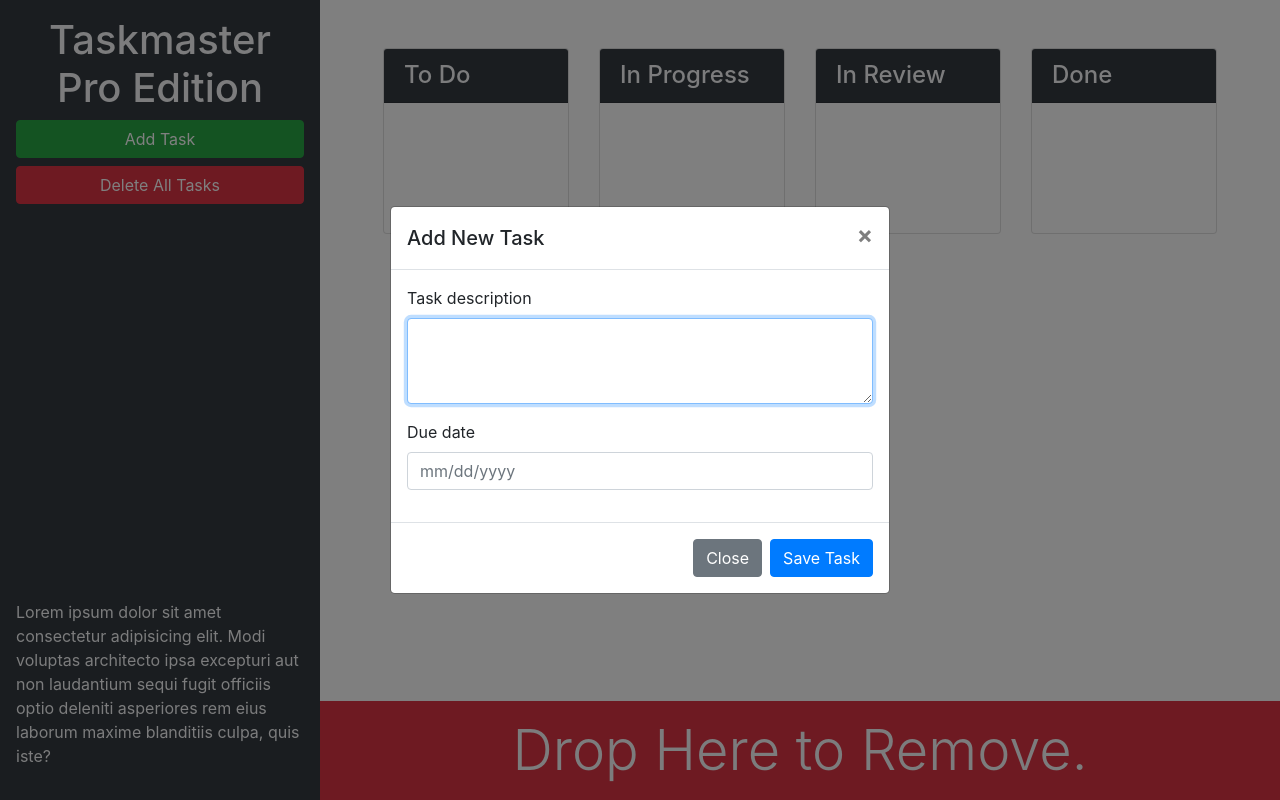
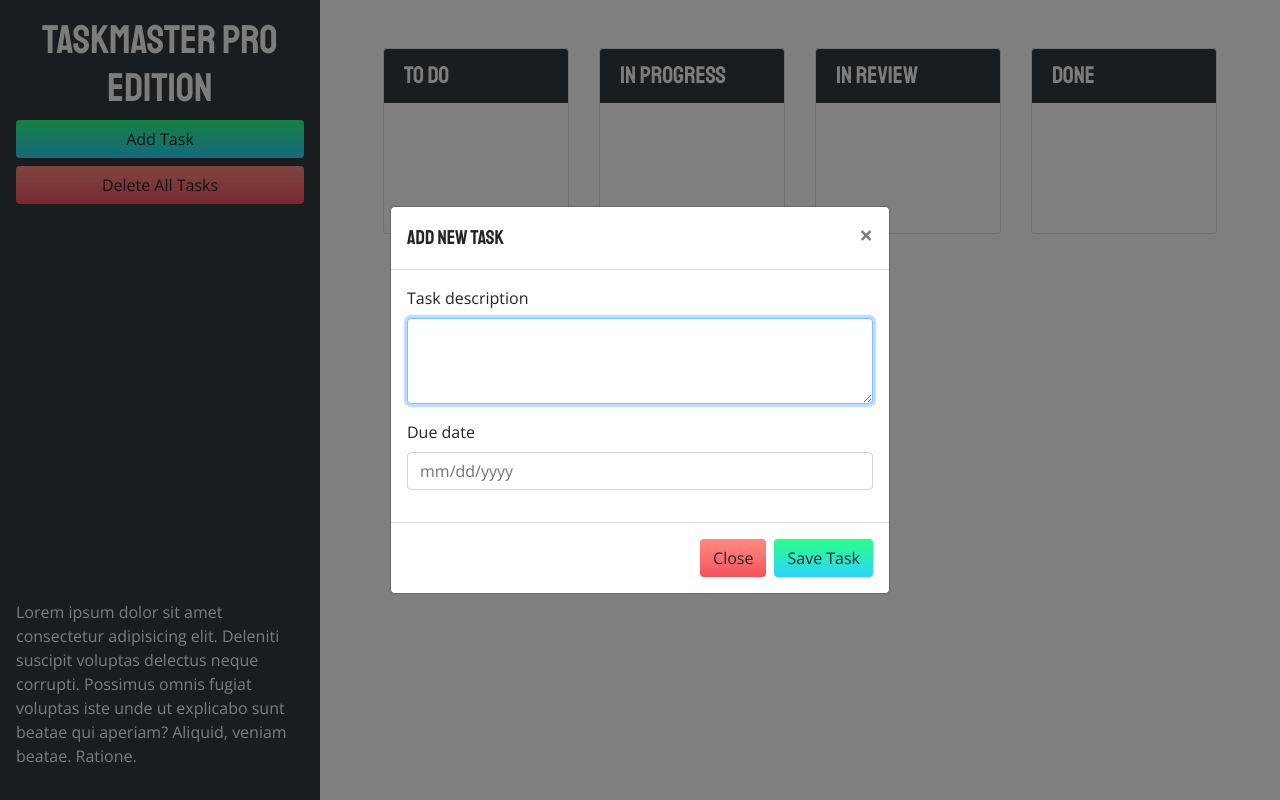
Before and after one commit to jdpasternak/taskmaster-pro, a plain HTML site: page index.html in a window 1280 px wide. Both pictures are taken after a click on the button "Add Task". Drawn offline with nearby package versions, Linux system fonts and the light colour scheme; a web font is replaced by a local one.

Commit message:
UX enhancements

```diff
--- a/assets/css/style.css
+++ b/assets/css/style.css
@@ -1,3 +1,73 @@
+body {
+  font-family: "Open Sans", sans-serif;
+}
+
+h1,
+h2,
+h3,
+h4,
+h5,
+h6 {
+  font-family: "Staatliches", sans-serif;
+}
+
 ul.list-group {
   min-height: 130px;
 }
+
+.dropover {
+  background-color: rgba(0, 0, 0, 0.3);
+}
+
+.dropover-active {
+  background-color: rgba(0, 0, 0, 0.9);
+}
+
+.bottom-trash {
+  opacity: 0;
+  color: #f1f1f1;
+  font-size: 2.3rem;
+  font-family: "Staatliches", sans-serif;
+  transform: translateY(150px);
+  transition: all 0.5s ease-in-out;
+  background-color: rgba(235, 0, 39, 0.7);
+}
+
+.bottom-trash-drag {
+  transform: translateY(0);
+  opacity: 1;
+}
+
+.bottom-trash-active {
+  background-color: rgba(234, 0, 39, 0.9);
+}
+
+.btn-add,
+.btn-save {
+  background-color: #fa8bff;
+  background-image: linear-gradient(
+    45deg,
+    #fa8bff 0%,
+    #2bd2ff 52%,
+    #2bff88 90%
+  );
+  transition: all 0.5s ease-out;
+  background-size: 1px 100px;
+  background-position: 0 -10px;
+}
+
+.btn-close,
+.btn-delete {
+  background-color: #ea0028;
+  background-image: linear-gradient(180deg, #ff9a8b 0%, #ea0028 100%);
+  transition: all 0.5s ease-out;
+  background-size: 1px 100px;
+  background-position: 0 -10px;
+}
+
+.btn-close:hover,
+.btn-delete:hover,
+.btn-add:hover,
+.btn-save:hover {
+  background-position: 1px -50px;
+}
--- a/assets/js/script.js
+++ b/assets/js/script.js
@@ -61,6 +61,8 @@ var auditTask = function (taskEl) {
   } else if (Math.abs(moment().diff(time, "days")) <= 2) {
     $(taskEl).addClass("list-group-item-warning");
   }
+
+  console.log(taskEl);
 };
 
 $(".list-group").on("click", "p", function () {
@@ -156,7 +158,7 @@ $("#task-form-modal").on("shown.bs.modal", function () {
 });
 
 // save button in modal was clicked
-$("#task-form-modal .btn-primary").click(function () {
+$("#task-form-modal .btn-save").click(function () {
   // get form values
   var taskText = $("#modalTaskDescription").val();
   var taskDate = $("#modalDueDate").val();
@@ -192,16 +194,18 @@ $(".card .list-group").sortable({
   tolerance: "pointer",
   helper: "clone",
   activate: function (event) {
-    // console.log("activate", this);
+    $(this).addClass("dropover");
+    $(".bottom-trash").addClass("bottom-trash-drag");
   },
   deactivate: function (event) {
-    // console.log("deactivate", this);
+    $(this).removeClass("dropover");
+    $(".bottom-trash").removeClass("bottom-trash-drag");
   },
   over: function (event) {
-    // console.log("over", event.target);
+    $(event.target).addClass("dropover-active");
   },
   out: function (event) {
-    // console.log("out", event.target);
+    $(event.target).removeClass("dropover-active");
   },
   update: function (event) {
     // array to store the task data in
@@ -237,10 +241,10 @@ $("#trash").droppable({
     ui.draggable.remove();
   },
   over: function (event, ui) {
-    // console.log("over");
+    $(".bottom-trash").addClass("bottom-trash-active");
   },
   out: function (event, ui) {
-    // console.log("out");
+    $(".bottom-trash").removeClass("bottom-trash-active");
   },
 });
 
@@ -250,3 +254,9 @@ $("#modalDueDate").datepicker({
 
 // load tasks for the first time
 loadTasks();
+
+setInterval(function () {
+  $(".card .list-group-item").each(function (index, el) {
+    auditTask(el);
+  });
+}, 1000 * 60 * 30);
--- a/index.html
+++ b/index.html
@@ -11,6 +11,16 @@
     <link
       rel="stylesheet"
       href="https://cdnjs.cloudflare.com/ajax/libs/jqueryui/1.12.1/themes/base/jquery-ui.min.css"
+    />
+    <link rel="preconnect" href="https://fonts.googleapis.com" />
+    <link rel="preconnect" href="https://fonts.gstatic.com" crossorigin />
+    <link
+      href="https://fonts.googleapis.com/css2?family=Open+Sans:wght@400;700&family=Staatliches&display=swap"
+      rel="stylesheet"
+    />
+    <link
+      rel="stylesheet"
+      href="https://cdnjs.cloudflare.com/ajax/libs/open-iconic/1.1.1/font/css/open-iconic-bootstrap.min.css"
     />
     <link rel="stylesheet" href="./assets/css/style.css" />
     <title>Taskmaster Pro</title>
@@ -29,23 +39,36 @@
           p-4 p-lg-3
         "
       >
-        <h1 class="text-center">Taskmaster Pro Edition</h1>
+        <h1 class="text-center">
+          <span class="oi oi-task d-inline d-lg-none"></span>
+          Taskmaster Pro Edition
+        </h1>
         <button
           id="create-task"
-          class="btn btn-block btn-success"
+          class="btn btn-block btn-add"
           data-toggle="modal"
           data-target="#task-form-modal"
         >
-          Add Task
+          <span class="oi oi-plus"></span> Add Task
         </button>
-        <button id="remove-tasks" class="btn btn-block btn-danger">
-          Delete All Tasks
+        <button id="remove-tasks" class="btn btn-block btn-delete">
+          <span class="oi oi-trash"></span> Delete All Tasks
         </button>
-        <p class="mt-auto d-none d-lg-block">
-          Lorem ipsum dolor sit amet consectetur adipisicing elit. Modi voluptas
-          architecto ipsa excepturi aut non laudantium sequi fugit officiis
-          optio deleniti asperiores rem eius laborum maxime blanditiis culpa,
-          quis iste?
+        <span
+          class="
+            oi oi-task
+            display-1
+            text-center
+            mb-2
+            d-none d-lg-block
+            mt-auto
+          "
+        ></span>
+        <p class="d-none d-lg-block">
+          Lorem ipsum dolor sit amet consectetur adipisicing elit. Deleniti
+          suscipit voluptas delectus neque corrupti. Possimus omnis fugiat
+          voluptas iste unde ut explicabo sunt beatae qui aperiam? Aliquid,
+          veniam beatae. Ratione.
         </p>
       </header>
       <main class="col-12 col-lg-9 d-flex flex-column">
@@ -82,9 +105,9 @@
             </div>
           </div>
         </div>
-        <div id="trash" class="mt-auto">
-          <div class="w-100 bg-danger p-3 text-center text-light display-4">
-            Drop Here to Remove.
+        <div id="trash" class="mt-auto overflow-hidden">
+          <div class="w-100 p-3 text-center bottom-trash">
+            <span class="oi oi-trash mx-auto mb-4"></span> Drop Here to Remove.
           </div>
         </div>
       </main>
@@ -135,14 +158,10 @@
             </form>
           </div>
           <div class="modal-footer">
-            <button
-              type="button"
-              class="btn btn-secondary"
-              data-dismiss="modal"
-            >
+            <button type="button" class="btn btn-close" data-dismiss="modal">
               Close
             </button>
-            <button type="button" class="btn btn-primary">Save Task</button>
+            <button type="button" class="btn btn-save">Save Task</button>
           </div>
         </div>
       </div>
```
